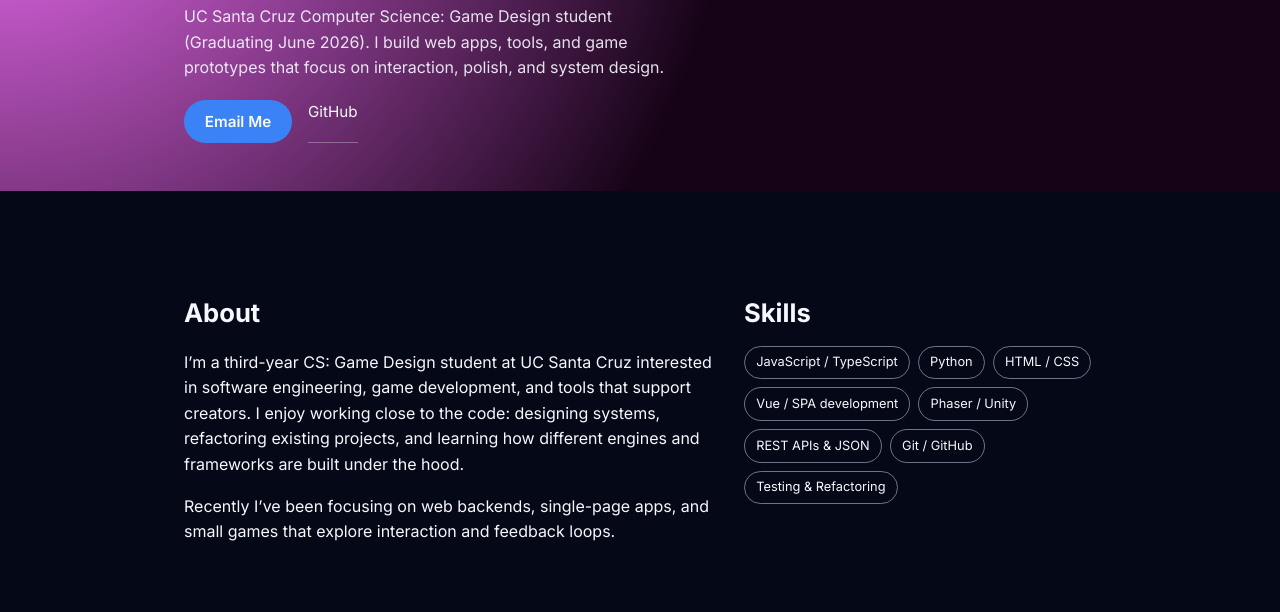
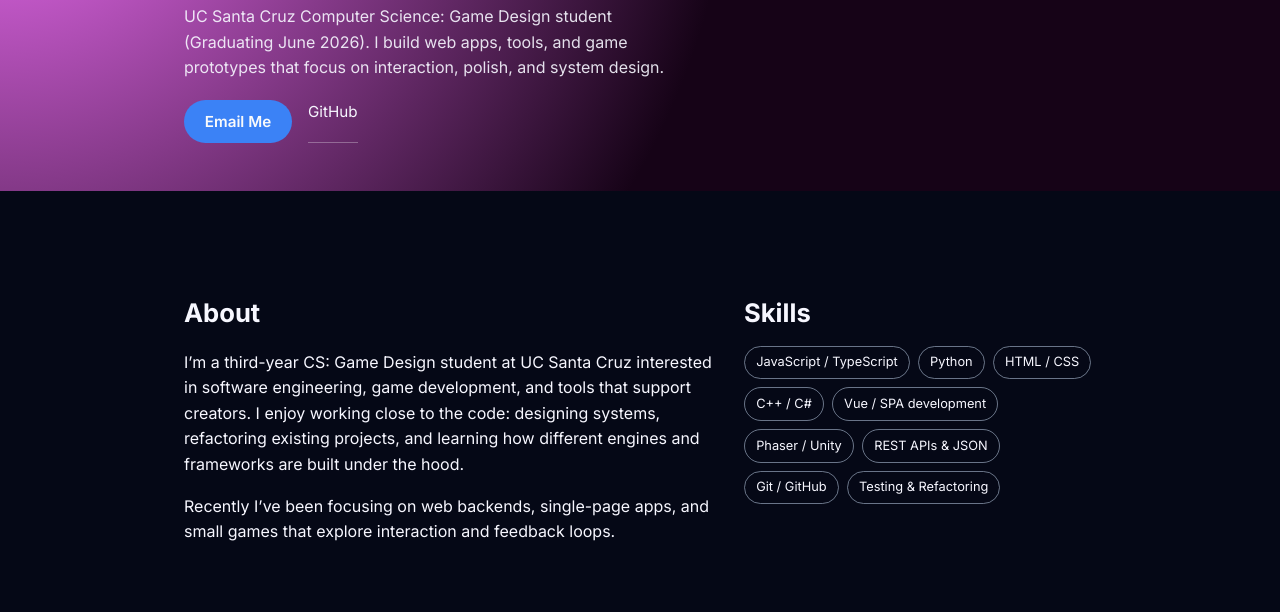
Before and after one commit to mlau16/mlau16.github.io, a plain HTML site: page index.html in a window 1280 px wide. Shown: the part 188-800 px from the top of the page. Drawn offline with Linux system fonts and the light colour scheme.

Commit message:
Small Changes

```diff
--- a/index.html
+++ b/index.html
@@ -51,6 +51,7 @@
             <li>JavaScript / TypeScript</li>
             <li>Python</li>
             <li>HTML / CSS</li>
+            <li>C++ / C#</li>
             <li>Vue / SPA development</li>
             <li>Phaser / Unity</li>
             <li>REST APIs & JSON</li>
```
